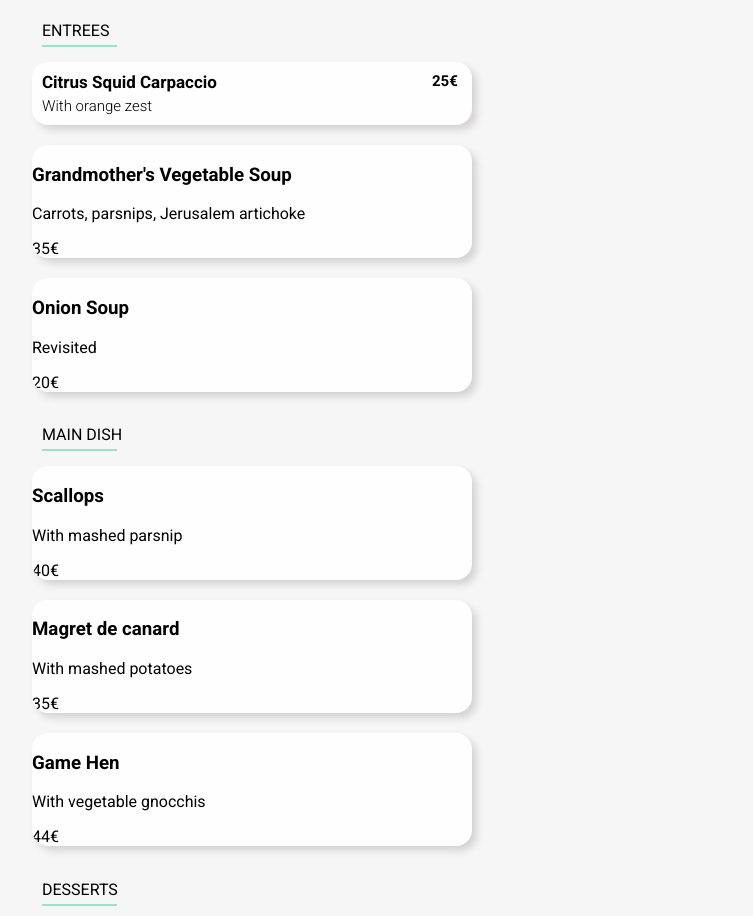
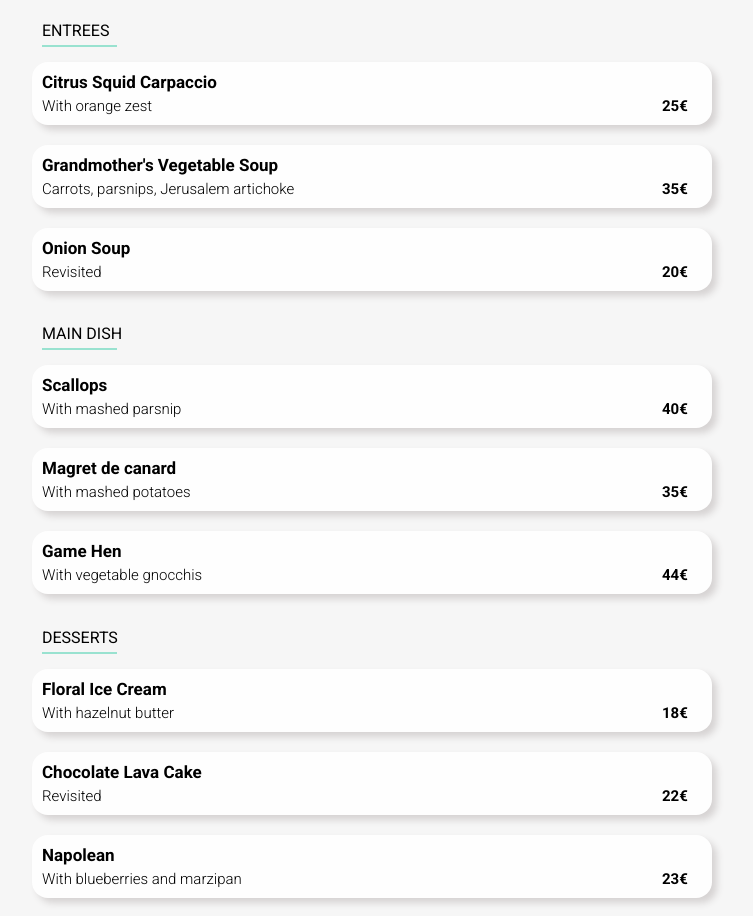
Before and after one commit to zff930/Project3, a website: page html/menu-Bastille.html in a window 1280 px wide. Shown: the part 364-1280 px from the top of the page, without its empty margins (268-1021 px from the left). Drawn offline with Linux system fonts and the light colour scheme; a web font is replaced by a local one.

Commit message:
Added animation for selecting a dish from a menu. Checked responsiveness with respect to different sizes of screens.

```diff
--- a/html/menu-Bastille.html
+++ b/html/menu-Bastille.html
@@ -59,21 +59,37 @@
                 </div>
 
                 <div class="menu__section__container__box menu__section__container__box--2">
+                    <div class="slider">
                         <div class="details">
                             <h3>Grandmother's Vegetable Soup</h3>
                             <p>Carrots, parsnips, Jerusalem artichoke</p>
                         </div>
 
                         <div class="price">35€</div>
+
+                        <div class="check-box">
+                            <div class="circle-check">
+                                <i class="check fa-solid fa-check"></i>
+                            </div>
+                        </div>
+                    </div>
                 </div>
 
                 <div class="menu__section__container__box menu__section__container__box--3">
+                    <div class="slider">
                         <div class="details">
                             <h3>Onion Soup</h3>
                             <p>Revisited</p>
                         </div>
 
                         <div class="price">20€</div>
+
+                        <div class="check-box">
+                            <div class="circle-check">
+                                <i class="check fa-solid fa-check"></i>
+                            </div>
+                        </div>
+                    </div>
                 </div>
             </div>
         </section>
@@ -83,30 +99,53 @@
             <hr>
             <div class="menu__section__container">
                 <div class="menu__section__container__box menu__section__container__box--4">
+                    <div class="slider">
                         <div class="details">
                             <h3>Scallops</h3>
                             <p>With mashed parsnip</p>
                         </div>
 
                         <div class="price">40€</div>
+
+                        <div class="check-box">
+                            <div class="circle-check">
+                                <i class="check fa-solid fa-check"></i>
+                            </div>
+                        </div>
+                    </div>
                 </div>
 
                 <div class="menu__section__container__box menu__section__container__box--5">
+                    <div class="slider">
                         <div class="details">
                             <h3>Magret de canard</h3>
                             <p>With mashed potatoes</p>
                         </div>
 
                         <div class="price">35€</div>
+
+                        <div class="check-box">
+                            <div class="circle-check">
+                                <i class="check fa-solid fa-check"></i>
+                            </div>
+                        </div>
+                    </div>
                 </div>
 
                 <div class="menu__section__container__box menu__section__container__box--6">
+                    <div class="slider">
                         <div class="details">
                             <h3>Game Hen</h3>
                             <p>With vegetable gnocchis</p>
                         </div>
 
                         <div class="price">44€</div>
+
+                        <div class="check-box">
+                            <div class="circle-check">
+                                <i class="check fa-solid fa-check"></i>
+                            </div>
+                        </div>
                     </div>
                 </div>
         </section>
@@ -116,30 +155,54 @@
             <hr>
             <div class="menu__section__container">
                 <div class="menu__section__container__box menu__section__container__box--7">
+                    <div class="slider">
                         <div class="details">
                             <h3>Floral Ice Cream</h3>
                             <p>With hazelnut butter</p>
                         </div>
 
                         <div class="price">18€</div>
+
+                        <div class="check-box">
+                            <div class="circle-check">
+                                <i class="check fa-solid fa-check"></i>
+                            </div>
+                        </div>
+                    </div>
                 </div>
 
                 <div class="menu__section__container__box menu__section__container__box--8">
+                    <div class="slider">
                         <div class="details">
                             <h3>Chocolate Lava Cake</h3>
                             <p>Revisited</p>
                         </div>
 
                         <div class="price">22€</div>
+
+                        <div class="check-box">
+                            <div class="circle-check">
+                                <i class="check fa-solid fa-check"></i>
+                            </div>
+                        </div>
+                    </div>
                 </div>
 
                 <div class="menu__section__container__box menu__section__container__box--9">
+                    <div class="slider">
                         <div class="details">
                             <h3>Napolean</h3>
                             <p>With blueberries and marzipan</p>
                         </div>
 
                         <div class="price">23€</div>
+
+                        <div class="check-box">
+                            <div class="circle-check">
+                                <i class="check fa-solid fa-check"></i>
+                            </div>
+                        </div>
+                    </div>
                 </div>
             </div>
         </section>
--- a/sass/pages/_menu-Bastille.scss
+++ b/sass/pages/_menu-Bastille.scss
@@ -9,19 +9,19 @@ body {
 
 header {
     .logo {
-        & .logo-img {
+        .logo-img {
             display: block;
             margin: 20px auto 14px auto;
             width: 165px;
             height: 28px;
         }
 
-        & .back-to-home-icon {
+        .back-to-home-icon {
             position: absolute;
             top: 23px;
             left: 20px;
 
-            & .back-to-home {
+            .back-to-home {
                 font-size: 20px;
             }
         }
@@ -60,7 +60,7 @@ header {
     &__title {
         position: relative;
 
-        & h1 {
+        h1 {
             font-family: "Shrikhand", serif;
             font-size: 28px;
             margin-bottom: 10px;
@@ -107,14 +107,14 @@ header {
         padding-top: 5px;
         padding-bottom: 15px;
 
-        & h2 {
+        h2 {
             font-size: 16px;
             font-weight: 400;
             margin-left: 10px;
             margin-bottom: 5px;
         }
 
-        & hr {
+        hr {
             width: 11%;
             border: 1.5px solid #99E2D0;
             margin-top: 0px;
@@ -128,28 +128,29 @@ header {
             row-gap: 20px;
 
             &__box {
-                width: 440px;
+                // width: 440px;
                 background-color: #FEFEFE;
                 border-radius: 1em;
                 box-shadow: 5px 5px 7px #d6d3d3;
                 overflow: hidden;
 
                 .slider {
-                    width: 503px;
+                    width: calc(100% + 63px);
                     display: flex;
                     justify-content: space-between;
                     transition: width 0.5s;
 
-                    & .details {
+                    .details {
                         flex-grow: 1;
                         padding: 10px;
-                        & h3 {
+
+                        h3 {
                             font-size: 17px;
                             margin-top: 0px;
                             margin-bottom: 0px;
                         }
 
-                        & p {
+                        p {
                             font-size: 15px;
                             font-weight: 300;
                             margin-top: 5px;
@@ -157,11 +158,13 @@ header {
                         }
                     }
 
-                    & .price {
+                    .price {
                         font-size: 15px;
                         font-weight: 700;
                         padding: 10px;
-                        width: 50px;
+                        width: 60px;
+                        display: flex;
+                        align-items: flex-end;
                     }
 
                     .check-box {
@@ -171,19 +174,16 @@ header {
                         background-color: #99E2D0;
                         display: flex;
                         justify-content: center;
-                        align-content: center;
+                        align-items: center;
 
                         .circle-check {
                             width: 35px;
                             height: 35px;
                             border-radius: 50%;
                             background-color: #FEFEFE;
-
-                            // i {
-                            //     position: absolute;
-                            //     top: 9px;
-                            //     left: 9px;
-                            // }
+                            display: flex;
+                            justify-content: center;
+                            align-items: center;
 
                             .check {
                                 color: #99E2D0;
@@ -194,19 +194,11 @@ header {
                     }
 
                     &:hover {
-                        width: 440px;
-
-                        .price {
-                            // animation: slideIn 1.5s forwards;
-                        }
-
-                        .check-box {
-                            // transition: translateX;
-                            // animation: slideIn 1.5s forwards;
+                        cursor: pointer;
+                        width: 100%;
 
                         .circle-check {
-                                // animation: rotateIn 1.5s 1 forwards;
-                            }
+                            animation: rotateIn 0.5s 1 forwards;
                         }
                     }
                 }
@@ -214,34 +206,19 @@ header {
 
                 @keyframes rotateIn {
                     0% {
-                        transform: translateX(0) rotate(0);
+                        transform: rotate(0);
                     }
 
                     100% {
-                        transform: translateX(-80px) rotate(360deg);
+                        transform: rotate(360deg);
                     }
                 }
 
-                @keyframes slideIn {
-                    0% {
-                        width: 0;
-                        transform: translateX(80px);
-                    }
+                animation: fadeIn 1s ease-in-out forwards;
 
-                    100% {
-                        width: 80px;
-                        transform: translateX(0);
-                    }
-                }
-
-                // animation: fadeIn 1s ease-in-out forwards;
-
-                // @for $i from 1 through 20 {
-                //     &--#{$i} {
-                //         animation-delay: 100ms * $i;
-                //     }
-                // }
-
+                @for $i from 1 through 20 {
+                    &--#{$i} {
+                        animation-delay: 100ms * $i;
                     }
                 }
 
@@ -254,6 +231,8 @@ header {
                     100% {
                         opacity: 1;
                         transform: translateY(0px);
+                    }
+                }
             }
         }
     }
```
Also changed, not shown: css/main.css, 1 other file. Lines whose indentation alone changed are shown as unchanged.
